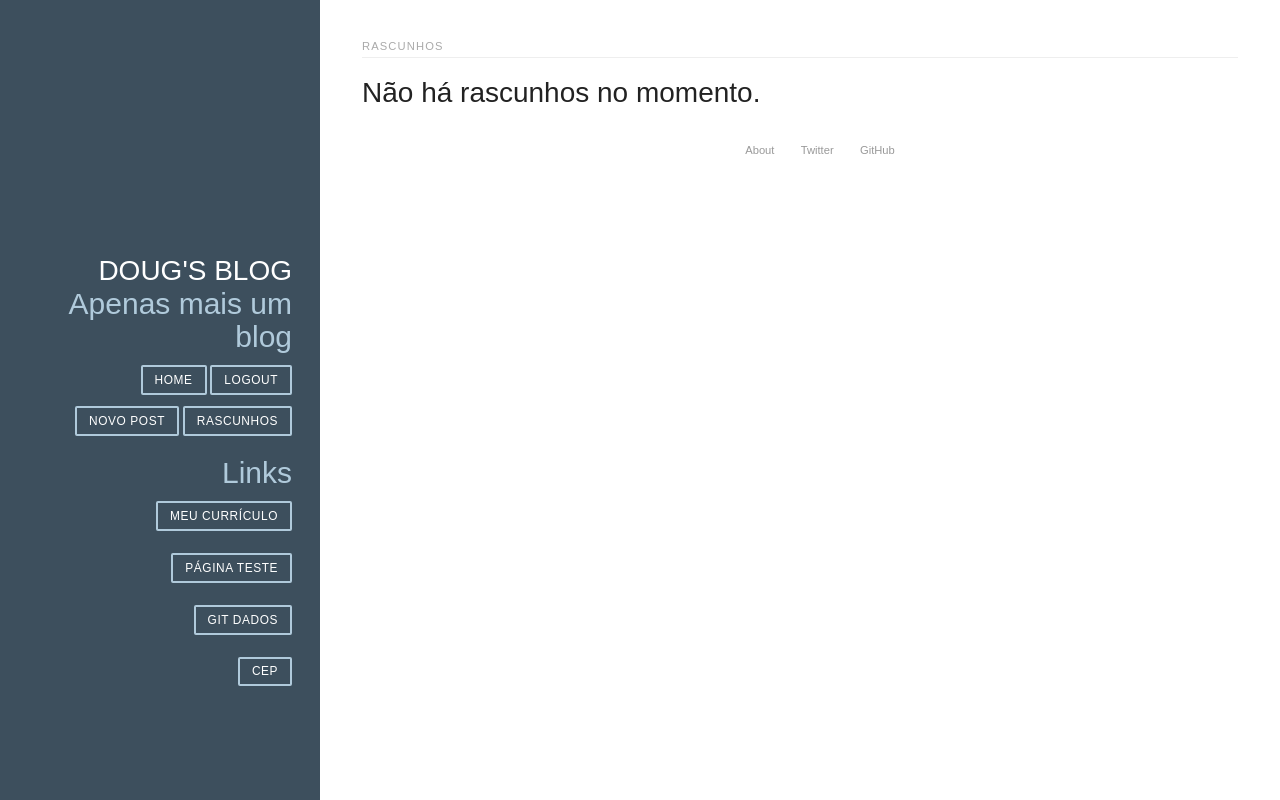
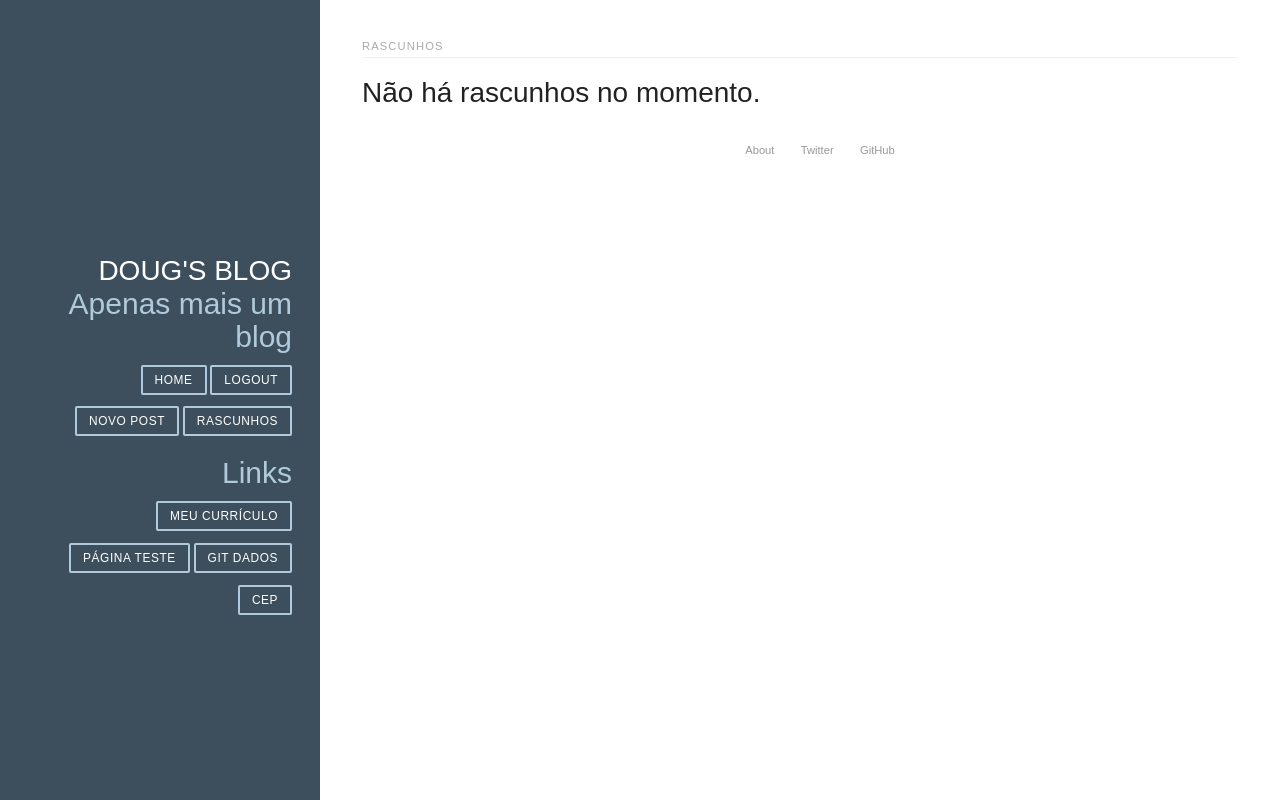
Before and after one commit to MakoReactor/myfirstblog, a Django app: a page that uses blog/templates/blog/base2.html in a window 1280 px wide. Run offline with Django 3.2, Linux system fonts and the light colour scheme; the visitor is signed in with stand-in values (Sample User, id 1); data that the repository does not hold is empty; some libraries are stand-ins or nearby versions.

Commit message:
links agrupados

```diff
--- a/blog/templates/blog/base2.html
+++ b/blog/templates/blog/base2.html
@@ -73,30 +73,19 @@
                     <li class="nav-item">
                         <a class="pure-button" href="{% url 'index' %}">Meu Currículo</a>
                     </li>
-                </ul>
-                <ul class="navlist">
                     <li class="nav-item">
                         <a class="pure-button" href="{% url 'marketing' %}">Página Teste</a>
                     </li>
-                </ul>
-                <ul class="navlist">
                     <li class="nav-item">
                         <a class="pure-button" href="{% url 'profile' %}">Git Dados</a>
                     </li>
-                </ul>
-
-                <ul class="navlist">
                     <li class="nav-item">
                         <a class="pure-button" href="{% url 'cep' %}">cep</a>
                     </li>
                 </ul>
-            </nav>
-            <!-- Fim do segundo grupo de itens na barra lateral -->
-
+            </nav> <!-- Fim do segundo grupo de itens na barra lateral -->
 
         </div>
-
-
 
     </div>
 
```
